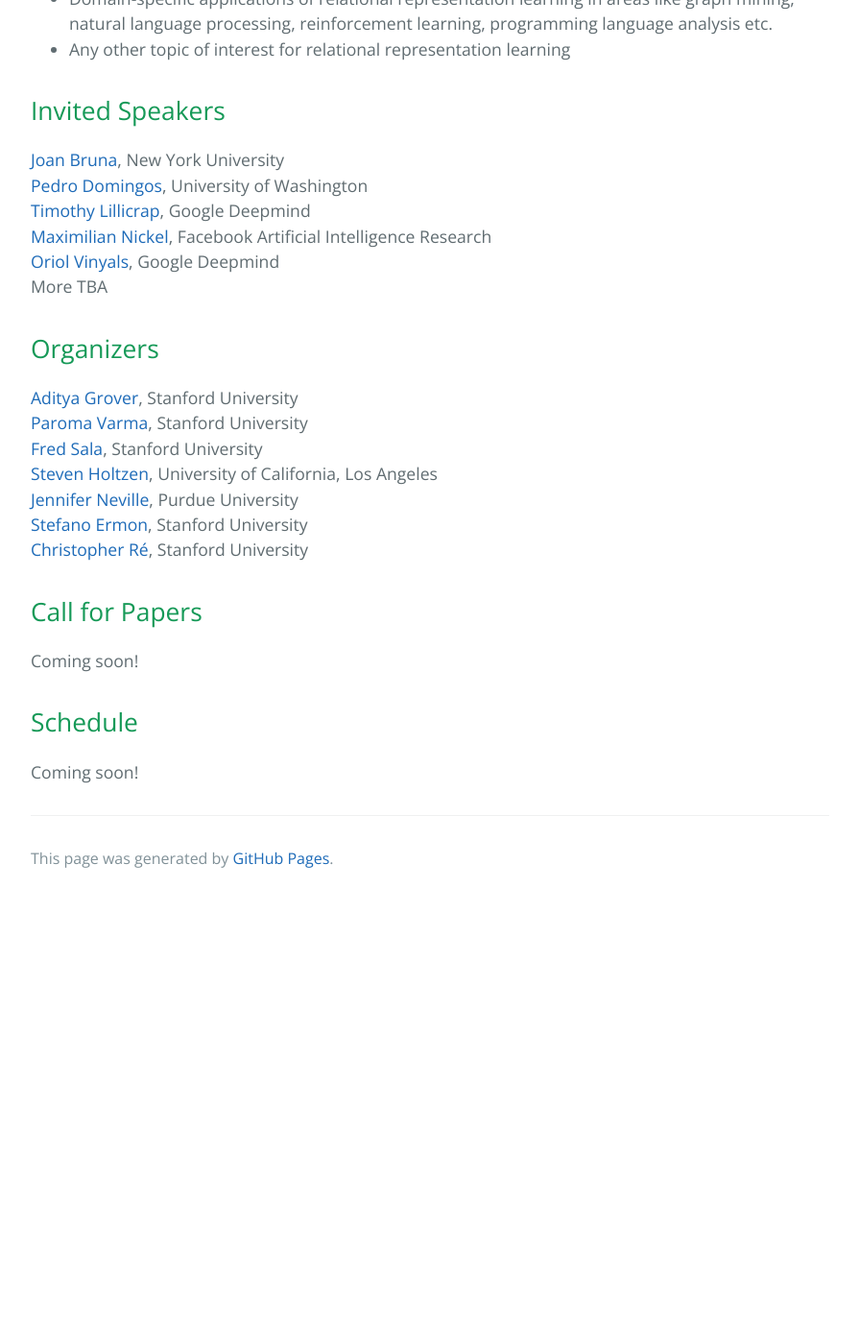
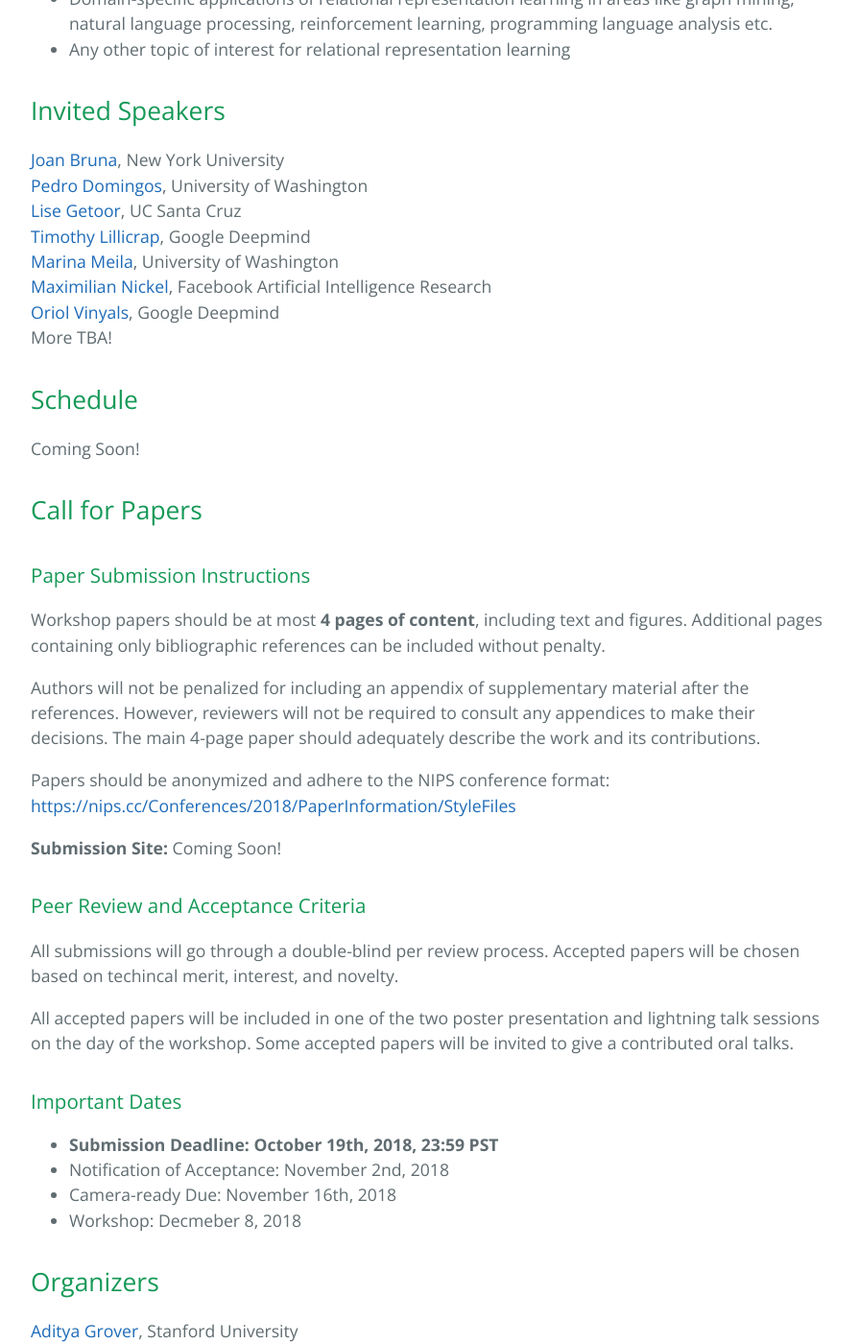
Before and after one commit to r2learning/r2learning.github.io, a Jekyll site: the page built from index.md, in a window 1280 px wide and 1400 px high, scrolled down 1428 px. Shown: the whole window at 96% size, without its empty margins (192-1087 px from the left). Built offline with Jekyll 4.4.1, drawn with Linux system fonts in a browser that asks for light colours; before the commit the page ends 2366 px from its top, so only the background shows below that; some of the changed text lies outside the part shown.

Commit message:
section order, call for papers

```diff
--- a/_layouts/default.html
+++ b/_layouts/default.html
@@ -15,9 +15,9 @@
       <h2 class="project-tagline">{{ site.description | default: site.github.project_tagline }}</h2>
       <a href="#overview" class="btn">Overview</a>
       <a href="#speakers" class="btn">Speakers</a>
-      <a href="#speakers" class="btn">Organizers</a>
+      <a href="#schedule" class="btn">Schedule</a>
       <a href="#submission" class="btn">Submission</a>
-      <a href="#schedule" class="btn">Schedule</a>
+      <a href="#organizers" class="btn">Organizers</a>
     </section>
 
     <section class="main-content">
--- a/index.md
+++ b/index.md
@@ -25,12 +25,38 @@
 ## <a name="speakers"></a> Invited Speakers
 [Joan Bruna](https://cims.nyu.edu/~bruna/), New York University
 [Pedro Domingos](https://homes.cs.washington.edu/~pedrod/), University of Washington
+[Lise Getoor](https://getoor.soe.ucsc.edu/home), UC Santa Cruz
 [Timothy Lillicrap](http://contrastiveconvergence.net/~timothylillicrap/index.php), Google Deepmind
+[Marina Meila](https://www.stat.washington.edu/mmp/), University of Washington
 [Maximilian Nickel](https://mnick.github.io/), Facebook Artificial Intelligence Research
 [Oriol Vinyals](https://ai.google/research/people/OriolVinyals), Google Deepmind
-More TBA
+More TBA!
 
-## Organizers <a name="speakers"></a>
+## <a name="schedule"></a> Schedule
+Coming Soon!
+
+## <a name="submission"></a> Call for Papers
+### Paper Submission Instructions
+Workshop papers should be at most **4 pages of content**, including text and figures. Additional pages containing only bibliographic references can be included without penalty.
+
+Authors will not be penalized for including an appendix of supplementary material after the references. However, reviewers will not be required to consult any appendices to make their decisions. The main 4-page paper should adequately describe the work and its contributions.
+
+Papers should be anonymized and adhere to the NIPS conference format: [https://nips.cc/Conferences/2018/PaperInformation/StyleFiles](https://nips.cc/Conferences/2018/PaperInformation/StyleFiles)
+
+**Submission Site:** Coming Soon!
+
+### Peer Review and Acceptance Criteria
+All submissions will go through a double-blind per review process. Accepted papers will be chosen based on techincal merit, interest, and novelty.
+
+All accepted papers will be included in one of the two poster presentation and lightning talk sessions on the day of the workshop. Some accepted papers will be invited to give a contributed oral talks.
+
+### Important Dates
+* **Submission Deadline: October 19th, 2018, 23:59 PST**
+* Notification of Acceptance: November 2nd, 2018
+* Camera-ready Due: November 16th, 2018
+* Workshop: Decmeber 8, 2018
+
+## Organizers <a name="organizers"></a>
 [Aditya Grover](http://aditya-grover.github.io/), Stanford University
 [Paroma Varma](https://paroma.github.io/), Stanford University
 [Fred Sala](https://stanford.edu/~fredsala/), Stanford University
```
Also changed, not shown: other parts of index.md (+0 -6 lines).
